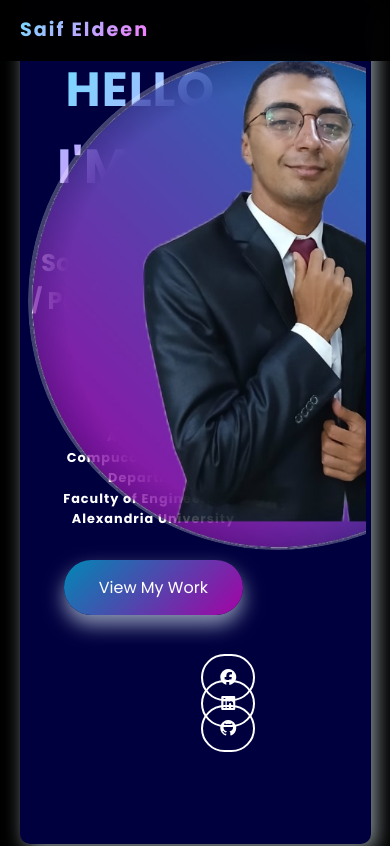
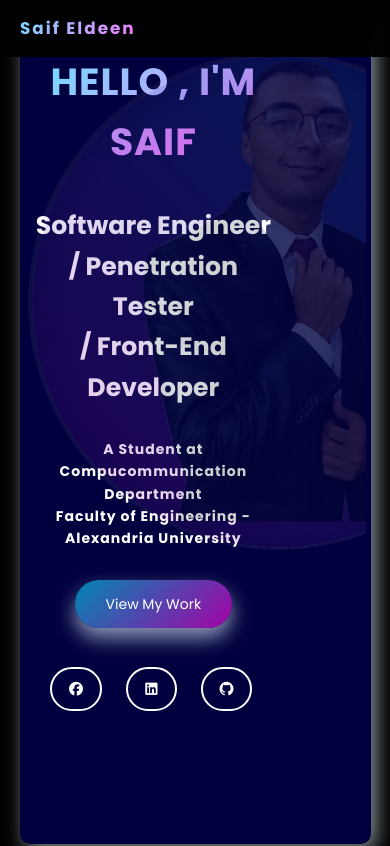
Before and after one commit to 23010477/Personal-Portfolio-Website, a plain HTML site: page Portfolio/index.html in a window 390 px wide. Shown: the top 846 px of the page. Drawn offline with Linux system fonts and the light colour scheme.

Commit message:
update responsive design

```diff
--- a/Portfolio/style.css
+++ b/Portfolio/style.css
@@ -357,20 +357,24 @@ h3 {
         display: block;
         width: 30px;
         height: 3px;
-        background: var(--gradient-light);
+        color: var(--text-color);
         cursor: pointer;
     }
     .logo {
         font-size: 1.2em;
     }
     .title{
-        font-size: 2em;
+        font-size: 1.8em;
     }
     .sub-title{
-        font-size: 1.0em;
+        font-size: 1.2em;
     }
     .main-content h3{
-        font-size: 0.8em;
+        font-size: 1em;
+    }
+    .links{
+        left: 8px;
+        width: 100%;
     }
     .main {
         grid-template-columns: 75%;
@@ -379,16 +383,16 @@ h3 {
         text-align: center;
     }
     .main-content{
+        flex-direction: column;
+        align-items: center;
         grid-column: 1;
         grid-row: 1 / 4;
     }
     .main img {
+        opacity: 0.2;
         grid-column: 1;
         grid-row: 1 / 4;
-    }
-    .links {
-        grid-column: 1;
-        grid-row: 5;
+        animation: none;
     }
     section:not(.main) {
         width: 95%;
@@ -398,4 +402,7 @@ h3 {
         grid-template-columns: 1fr;
         padding: 0;
     }
+    body{
+        font-size: 14px;
+    }
 }
```
